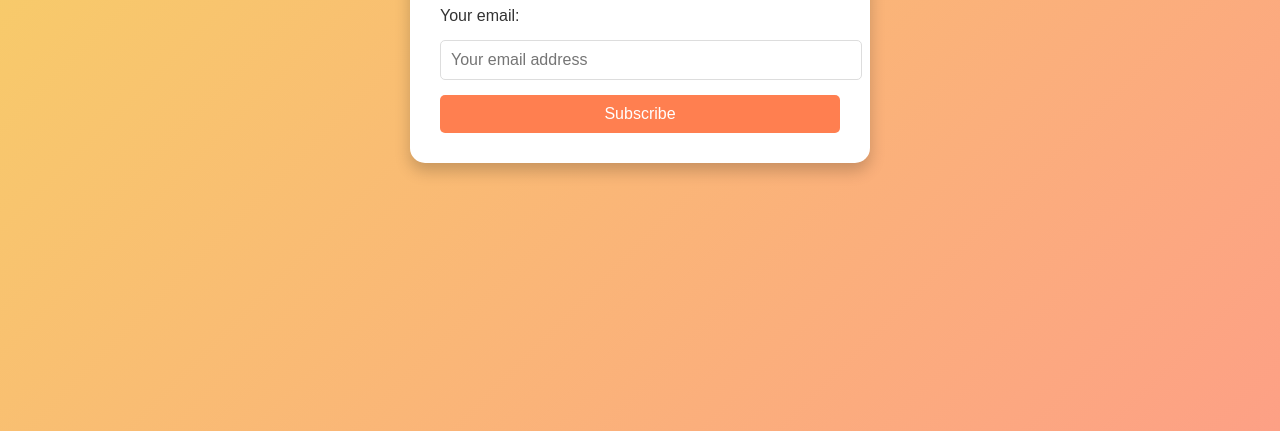
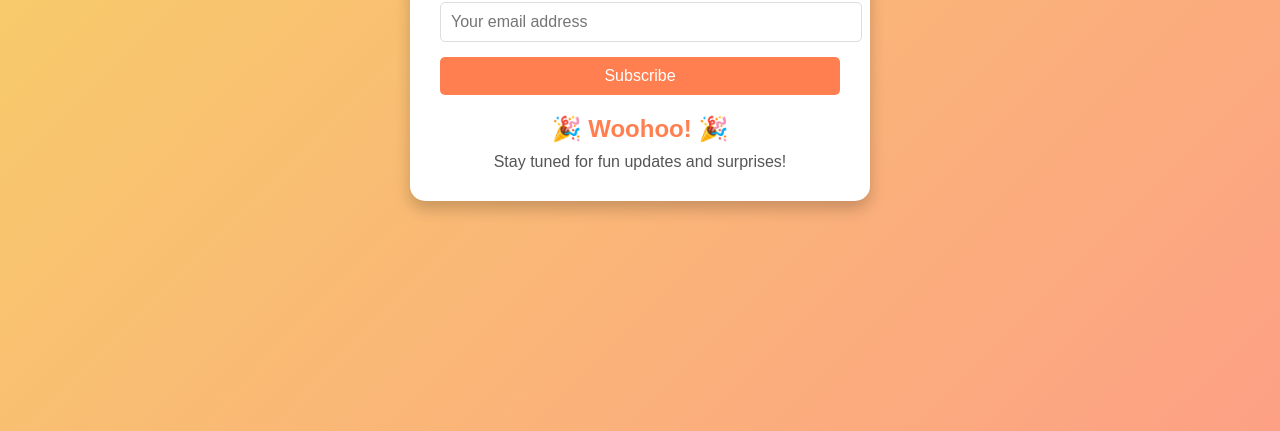
Before and after one commit to nimranadeem29/Content-Vibe, a plain HTML site: page index.html in a window 1280 px wide. Shown: the part 369-800 px from the top of the page. Drawn offline with Linux system fonts and the light colour scheme.

Commit message:
Update index.html

```diff
--- a/index.html
+++ b/index.html
@@ -22,6 +22,7 @@
       text-align: center;
       max-width: 400px;
       width: 90%;
+      position: relative;
     }
     h1 {
       margin-bottom: 20px;
@@ -57,6 +58,30 @@
     button:hover {
       background-color: #ff6347;
     }
+    /* Fun animated element */
+    .fun-banner {
+      margin-top: 20px;
+      font-size: 24px;
+      font-weight: bold;
+      color: #ff7f50;
+      animation: bounce 2s infinite;
+    }
+    @keyframes bounce {
+      0%, 20%, 50%, 80%, 100% {
+        transform: translateY(0);
+      }
+      40% {
+        transform: translateY(-15px);
+      }
+      60% {
+        transform: translateY(-8px);
+      }
+    }
+    .fun-message {
+      margin-top: 10px;
+      font-size: 16px;
+      color: #555;
+    }
   </style>
 </head>
 <body>
@@ -67,6 +92,9 @@
       <input type="email" id="email" name="email" placeholder="Your email address" required>
       <button type="submit">Subscribe</button>
     </form>
+    <!-- Fun animated emoji banner -->
+    <div class="fun-banner">🎉 Woohoo! 🎉</div>
+    <div class="fun-message">Stay tuned for fun updates and surprises!</div>
   </div>
 </body>
 </html>
```
